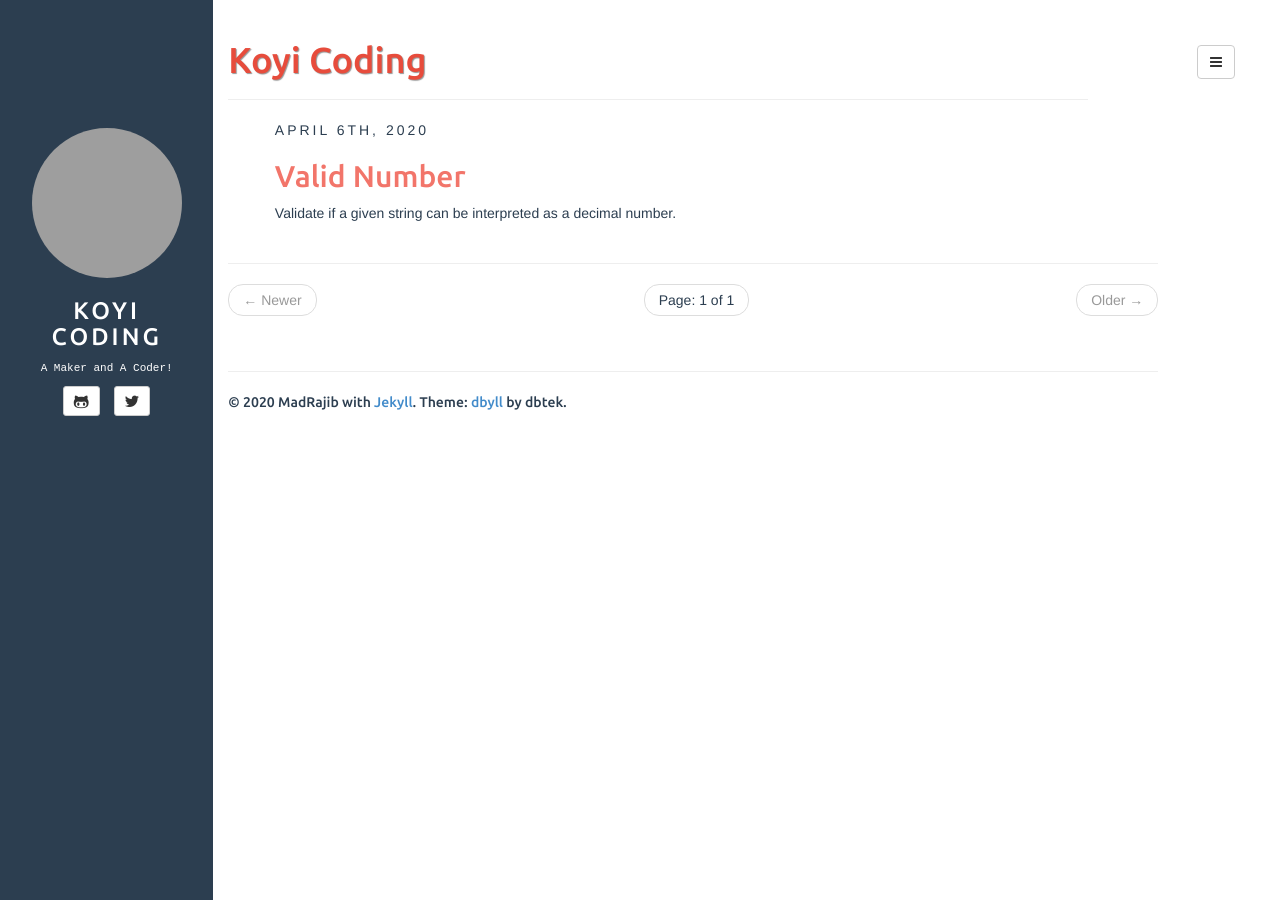
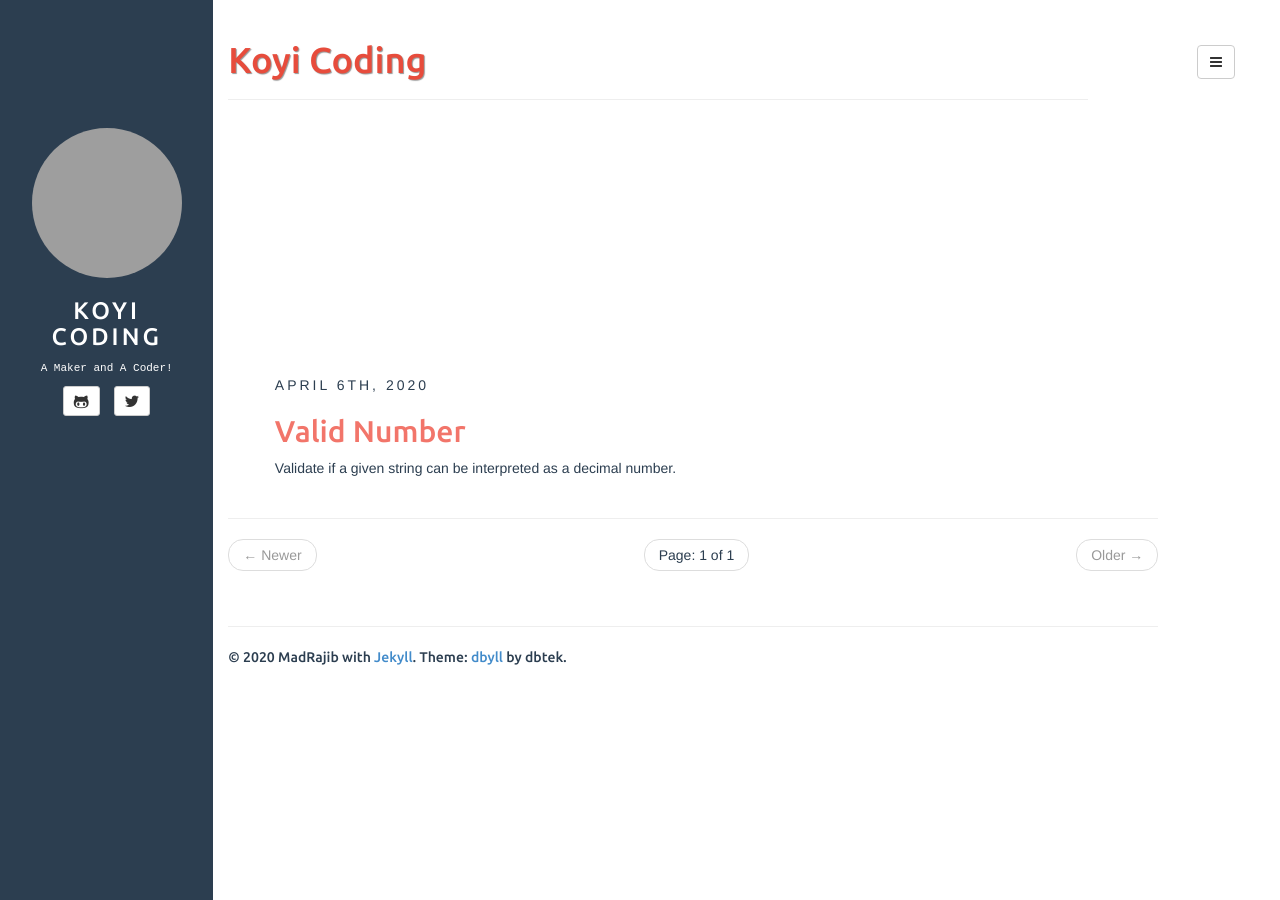
Before and after one commit to MadRajib/koyi_coding, a Jekyll site: the page built from index.html, in a window 1280 px wide. Built offline with Jekyll 4.4.1, drawn with Linux system fonts in a browser that asks for light colours; the list of posts is cut into pages by our own code; grey boxes are pictures that could not be loaded.

Commit message:
solved the page tile issue

```diff
--- a/_includes/page.html
+++ b/_includes/page.html
@@ -4,7 +4,7 @@
 <script async src="https://pagead2.googlesyndication.com/pagead/js/adsbygoogle.js"></script>
 <!-- blog_square -->
 <ins class="adsbygoogle"
-     style="display:block"
+     style="display:inline-block;width:300px;height:250px"
      data-ad-client="ca-pub-9363433701929084"
      data-ad-slot="7046769556"
      data-ad-format="auto"
```
